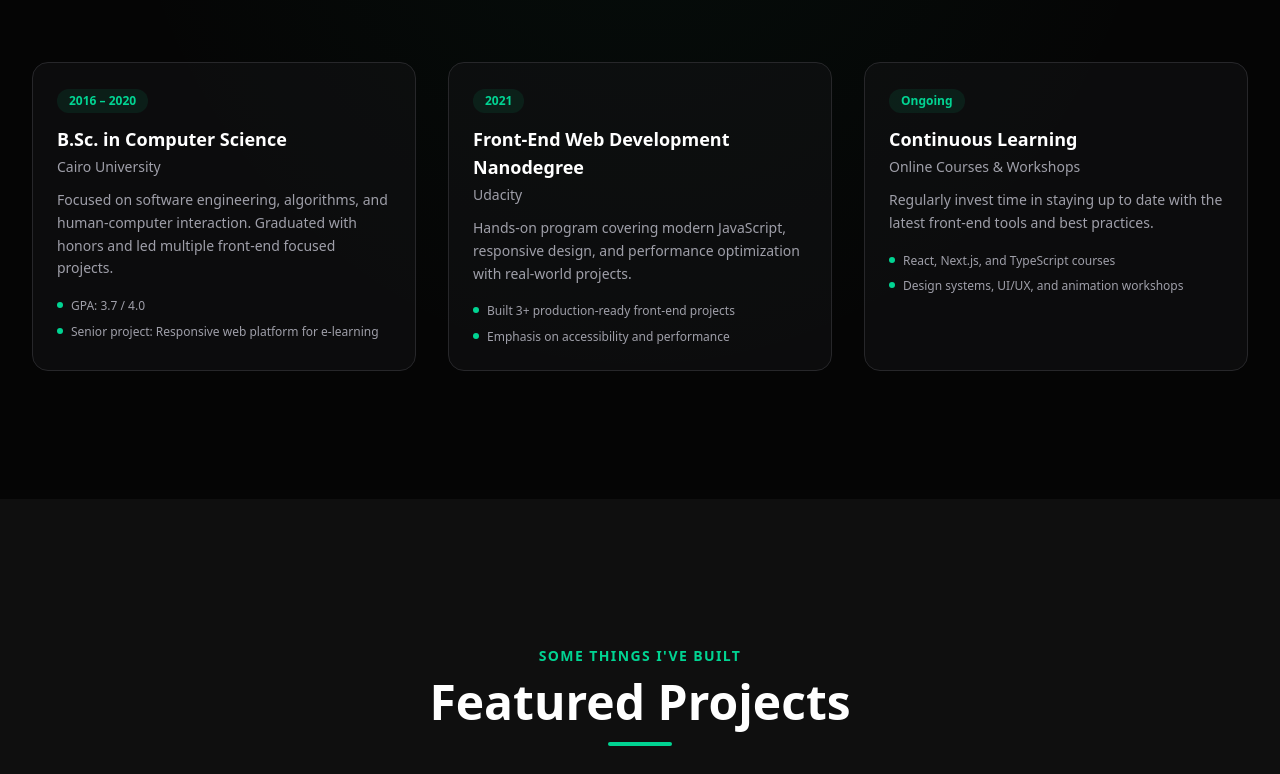
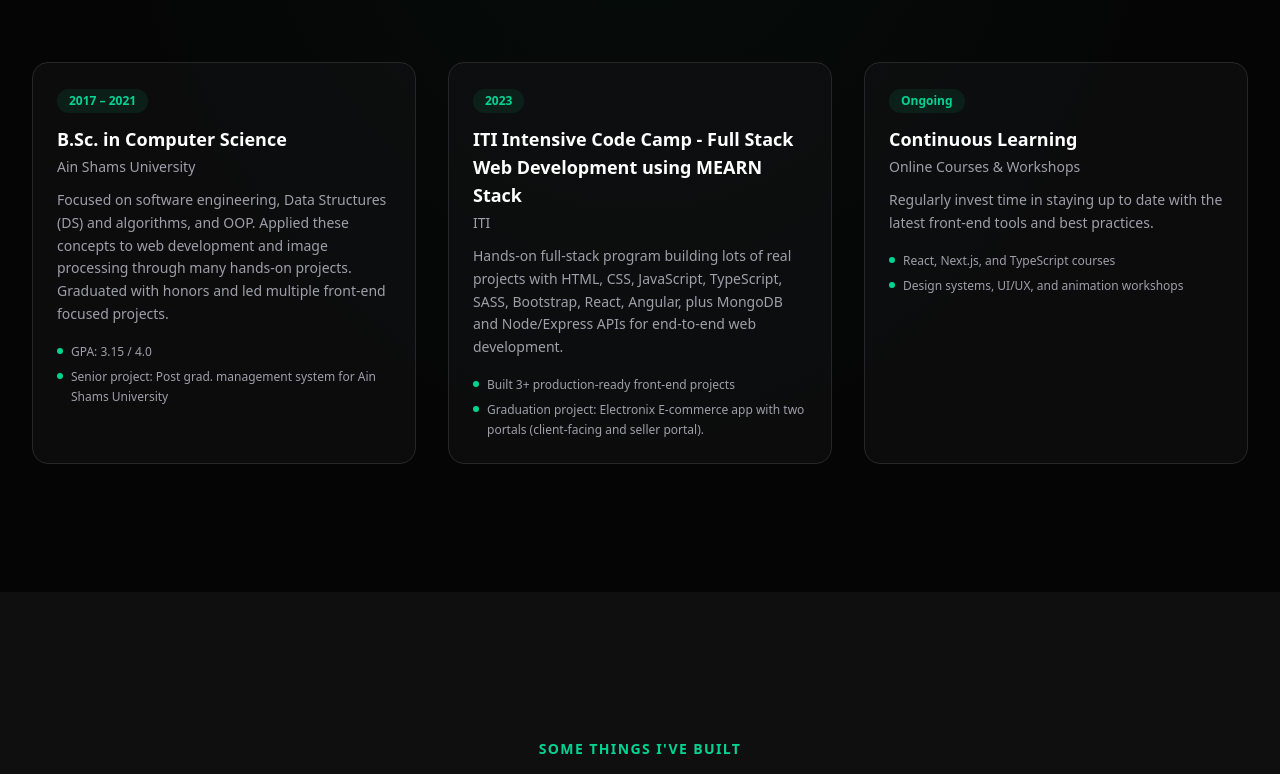
Before and after one commit to eslamsobhy/sobhy-portfolio, a Next.js app: page / in a window 1280 px wide. Shown: the part 5242-6016 px from the top of the page. Built offline with nearby package versions, Linux system fonts and the light colour scheme.

Commit message:
Update portfolio data with revised education details, including institution changes, updated periods, and enhanced descriptions. Modify contact information and copyright attribution for consistency.

```diff
--- a/src/data/portfolio.ts
+++ b/src/data/portfolio.ts
@@ -171,20 +171,23 @@ export const educationData = {
     {
       id: 1,
       degree: "B.Sc. in Computer Science",
-      institution: "Cairo University",
-      period: "2016 – 2020",
+      institution: "Ain Shams University",
+      period: "2017 – 2021",
       description:
-        "Focused on software engineering, algorithms, and human-computer interaction. Graduated with honors and led multiple front-end focused projects.",
-      details: ["GPA: 3.7 / 4.0", "Senior project: Responsive web platform for e-learning"],
+        "Focused on software engineering, Data Structures (DS) and algorithms, and OOP. Applied these concepts to web development and image processing through many hands-on projects. Graduated with honors and led multiple front-end focused projects.",
+      details: ["GPA: 3.15 / 4.0", "Senior project: Post grad. management system for Ain Shams University"],
     },
     {
       id: 2,
-      degree: "Front-End Web Development Nanodegree",
-      institution: "Udacity",
-      period: "2021",
+      degree: "ITI Intensive Code Camp - Full Stack Web Development using MEARN Stack",
+      institution: "ITI",
+      period: "2023",
       description:
-        "Hands-on program covering modern JavaScript, responsive design, and performance optimization with real-world projects.",
-      details: ["Built 3+ production-ready front-end projects", "Emphasis on accessibility and performance"],
+        "Hands-on full-stack program building lots of real projects with HTML, CSS, JavaScript, TypeScript, SASS, Bootstrap, React, Angular, plus MongoDB and Node/Express APIs for end-to-end web development.",
+      details: [
+        "Built 3+ production-ready front-end projects",
+        "Graduation project: Electronix E-commerce app with two portals (client-facing and seller portal).",
+      ],
     },
     {
       id: 3,
@@ -313,8 +316,8 @@ export const testimonialsData = {
 export const contactData = {
   title: "Get In Touch",
   subtitle: "Have a project in mind? Let's talk about it.",
-  email: "sobhy@example.com",
-  phone: "+20 123 456 7890",
+  email: "eslamsobhy206@gmail.com",
+  phone: "+201114304705",
   location: "Cairo, Egypt",
   formFields: [
     { name: "name", label: "Your Name", type: "text", placeholder: "John Doe" },
@@ -325,7 +328,7 @@ export const contactData = {
 };
 
 export const footerData = {
-  copyright: `© ${new Date().getFullYear()} Sobhy Ahmed. All rights reserved.`,
+  copyright: `© ${new Date().getFullYear()} Eslam Sobhy. All rights reserved.`,
   tagline: "Crafted with passion and clean code.",
   quickLinks: [
     { label: "Home", href: "#home" },
```
